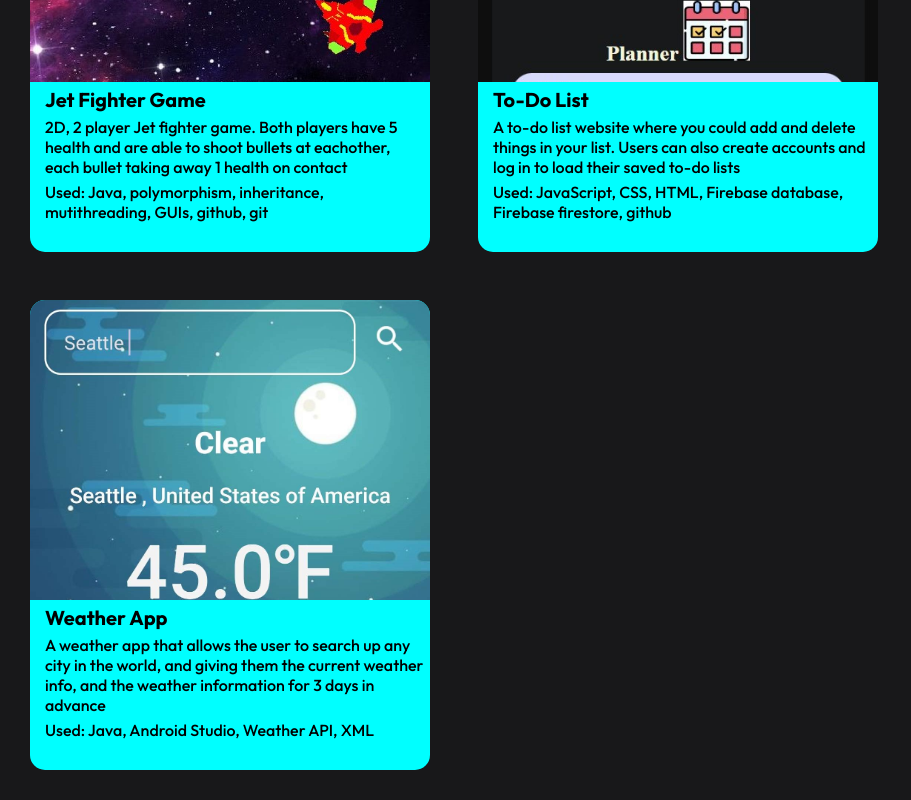
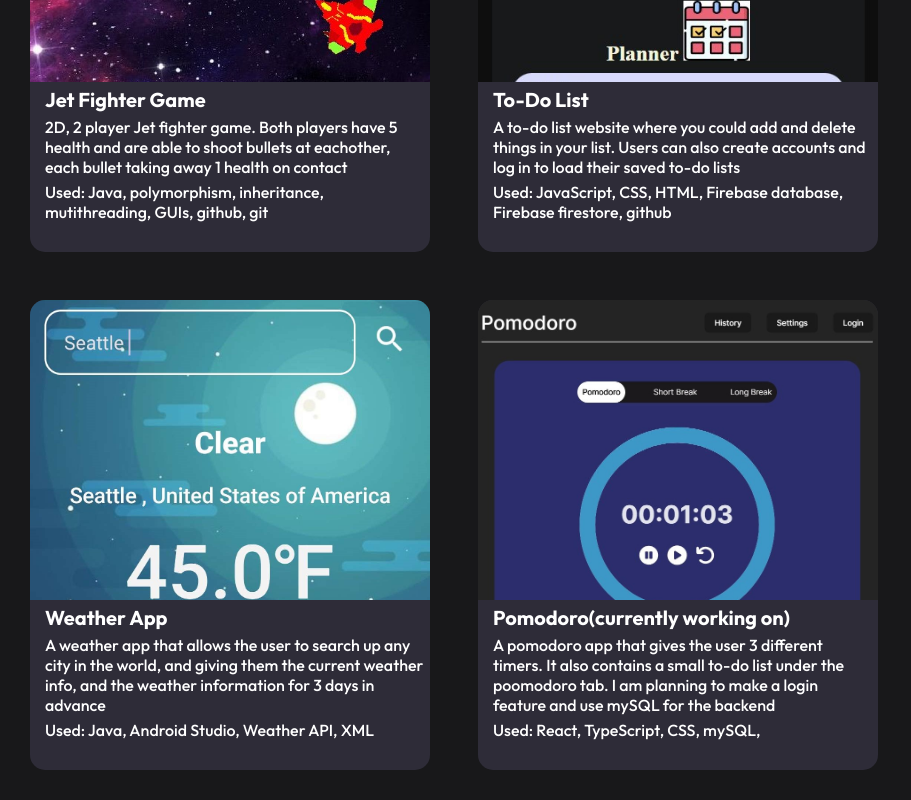
Before and after one commit to qwer030413/ReactGrind, a React (Create React App) app in the folder portfolio/: page /#/pages/Projects.js in a window 1280 px wide. Shown: the part 598-1398 px from the top of the page, without its empty margins (0-911 px from the left). Built offline with nearby package versions, Linux system fonts and the light colour scheme; a web font is replaced by a local one.

Commit message:
projects!

```diff
--- a/portfolio/src/components/cards/cards.css
+++ b/portfolio/src/components/cards/cards.css
@@ -16,7 +16,9 @@
 
 }
 .cardContainer{
-    background-color: cyan;
+    /* background-color: cyan; */
+    color: white;
+    background-color: rgb(46, 44, 56);
     width: 400px;
     height: 470px;
     border-radius: 15px;
--- a/portfolio/src/pages/Projects.js
+++ b/portfolio/src/pages/Projects.js
@@ -6,7 +6,7 @@ import jet from '../components/cards/jet.jpg';
 import weather from '../components/cards/weatherapp.jpg';
 import list from '../components/cards/todolist.jpg';
 import Anitext from "../components/headers/animatedText";
-
+import pom from "../components/cards/pomodoro.jpg";
 
 
 export default function Projects(){
@@ -32,6 +32,10 @@ export default function Projects(){
                 description = {"A weather app that allows the user to search up any city in the world, and giving them the current weather info, and the weather information for 3 days in advance"}
                 used = {"Used: Java, Android Studio, Weather API, XML"}
                 />
+                <Card image = {pom} text = {"Pomodoro(currently working on)"}
+                description = {"A pomodoro app that gives the user 3 different timers. It also contains a small to-do list under the poomodoro tab. I am planning to make a login feature and use mySQL for the backend"}
+                used = {"Used: React, TypeScript, CSS, mySQL, "}
+                />
             </div>
 
         </>
```
Also changed, not shown: portfolio/src/components/cards/pomodoro.jpg (added), 1 other file (tests, documents, lock files or other folders).
